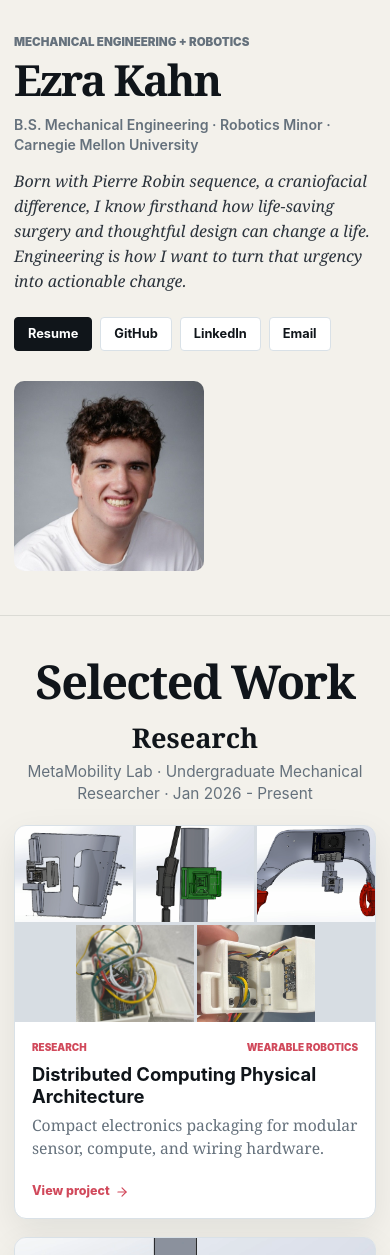
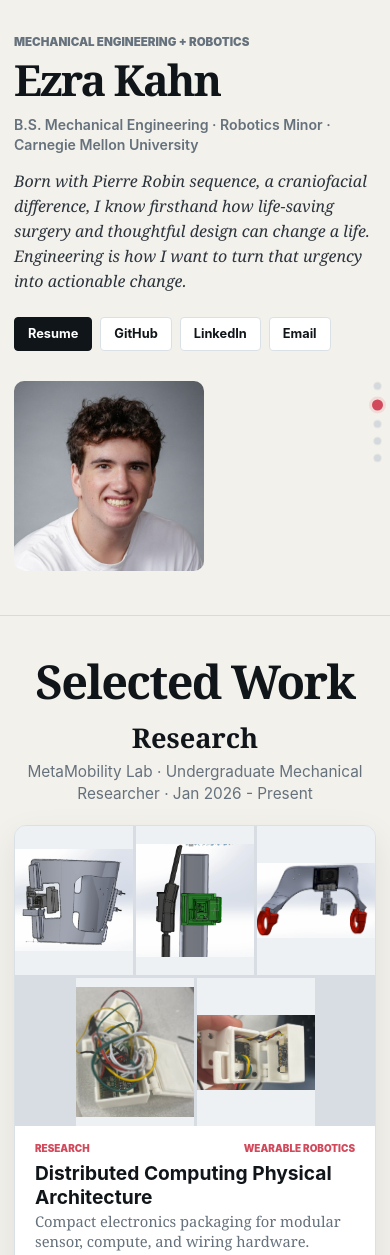
Before and after one commit to eikahn922/website, a plain HTML site: page index.html in a window 390 px wide. Shown: the top 1255 px of the page. Drawn offline with nearby package versions, Linux system fonts and the light colour scheme.

Commit message:
Expand collage and add section scroll indicator

```diff
--- a/index.html
+++ b/index.html
@@ -11,7 +11,7 @@
     <link rel="preload" href="assets/generated/ezra-kahn-portrait.png" as="image">
     <link rel="stylesheet" href="styles.css">
     <script src="https://unpkg.com/lucide@latest/dist/umd/lucide.min.js" defer></script>
-    <script src="script.js" defer></script>
+    <script src="script.js?v=2" defer></script>
   </head>
   <body>
     <main id="top">
@@ -233,6 +233,14 @@
       </section>
     </main>
 
+    <nav class="section-dots" aria-label="Selected work sections">
+      <a class="section-dot" href="#work-research" data-section="work-research" aria-label="Research"><span>Research</span></a>
+      <a class="section-dot" href="#work-internships" data-section="work-internships" aria-label="Internships"><span>Internships</span></a>
+      <a class="section-dot" href="#work-personal" data-section="work-personal" aria-label="Personal Robotics"><span>Personal Robotics</span></a>
+      <a class="section-dot" href="#work-activities" data-section="work-activities" aria-label="Academic Activities"><span>Academic Activities</span></a>
+      <a class="section-dot" href="#work-building" data-section="work-building" aria-label="Building for Fun"><span>Building for Fun</span></a>
+    </nav>
+
     <footer class="site-footer">
       <p>© <span id="current-year">2026</span> Ezra Kahn</p>
       <a href="#top">Back to top</a>
--- a/script.js
+++ b/script.js
@@ -9,3 +9,52 @@ window.addEventListener("load", () => {
     window.lucide.createIcons();
   }
 });
+
+const sectionDots = document.querySelector(".section-dots");
+const dotLinks = Array.from(document.querySelectorAll(".section-dot"));
+const workSection = document.querySelector("#work");
+const workSections = dotLinks
+  .map((link) => document.getElementById(link.dataset.section))
+  .filter(Boolean);
+
+if (sectionDots && workSection && workSections.length) {
+  let scheduled = false;
+
+  const updateSectionDots = () => {
+    const marker = window.innerHeight * 0.48;
+    const workBounds = workSection.getBoundingClientRect();
+    const isVisible = workBounds.top < window.innerHeight * 0.72 && workBounds.bottom > window.innerHeight * 0.28;
+
+    sectionDots.classList.toggle("is-visible", isVisible);
+
+    let activeSection = workSections[0];
+    workSections.forEach((section) => {
+      if (section.getBoundingClientRect().top <= marker) {
+        activeSection = section;
+      }
+    });
+
+    dotLinks.forEach((link) => {
+      const isActive = link.dataset.section === activeSection.id;
+      link.classList.toggle("is-active", isActive);
+      if (isActive) {
+        link.setAttribute("aria-current", "true");
+      } else {
+        link.removeAttribute("aria-current");
+      }
+    });
+
+    scheduled = false;
+  };
+
+  const scheduleUpdate = () => {
+    if (!scheduled) {
+      scheduled = true;
+      window.requestAnimationFrame(updateSectionDots);
+    }
+  };
+
+  window.addEventListener("scroll", scheduleUpdate, { passive: true });
+  window.addEventListener("resize", scheduleUpdate);
+  updateSectionDots();
+}
--- a/styles.css
+++ b/styles.css
@@ -301,8 +301,8 @@ h1 {
   grid-column: 1 / -1;
   width: min(800px, 100%);
   justify-self: center;
-  grid-template-rows: 58% 42%;
-  aspect-ratio: 1.72;
+  grid-template-rows: 74% 26%;
+  aspect-ratio: 1.38;
 }
 
 .project-card {
@@ -402,7 +402,9 @@ h1 {
 
 .project-collage img {
   min-width: 0;
+  object-fit: contain;
   object-position: center;
+  background: #eef1f4;
 }
 
 .project-collage img:nth-child(1) {
@@ -441,6 +443,24 @@ h1 {
   flex-direction: column;
   min-height: 0;
   padding: clamp(17px, 2vw, 22px);
+}
+
+.project-card-featured .project-body {
+  padding: 14px 20px 15px;
+}
+
+.project-grid-featured .project-card-featured h3 {
+  margin: 6px 0 3px;
+  font-size: clamp(1.2rem, 1.8vw, 1.4rem);
+}
+
+.project-grid-featured .project-card-featured p {
+  font-size: clamp(0.92rem, 1.2vw, 1.02rem);
+  line-height: 1.35;
+}
+
+.project-card-featured .project-cta {
+  margin-top: 8px;
 }
 
 .project-grid-featured .project-card:not(.project-card-featured) .project-body {
@@ -497,6 +517,75 @@ h1 {
   width: 14px;
   height: 14px;
   flex: 0 0 auto;
+}
+
+.section-dots {
+  position: fixed;
+  top: 50%;
+  right: clamp(14px, 2.4vw, 34px);
+  z-index: 20;
+  display: grid;
+  justify-items: center;
+  gap: 11px;
+  transform: translateY(-50%);
+  opacity: 0;
+  visibility: hidden;
+  pointer-events: none;
+  transition: opacity 180ms ease, visibility 180ms ease;
+}
+
+.section-dots.is-visible {
+  opacity: 1;
+  visibility: visible;
+  pointer-events: auto;
+}
+
+.section-dot {
+  position: relative;
+  display: block;
+  width: 9px;
+  height: 9px;
+  border: 0;
+  border-radius: 50%;
+  background: #d4d9de;
+  box-shadow: 0 0 0 1px rgba(16, 21, 26, 0.04);
+  transition: width 180ms ease, height 180ms ease, background 180ms ease, transform 180ms ease;
+}
+
+.section-dot:hover {
+  transform: scale(1.16);
+  background: #aab3bb;
+}
+
+.section-dot.is-active {
+  width: 14px;
+  height: 14px;
+  background: var(--red);
+  box-shadow: 0 0 0 4px rgba(209, 73, 91, 0.12);
+}
+
+.section-dot span {
+  position: absolute;
+  top: 50%;
+  right: calc(100% + 10px);
+  padding: 4px 7px;
+  border-radius: 5px;
+  background: var(--ink);
+  color: white;
+  font-size: 0.7rem;
+  font-weight: 700;
+  line-height: 1;
+  white-space: nowrap;
+  transform: translate(5px, -50%);
+  opacity: 0;
+  pointer-events: none;
+  transition: opacity 150ms ease, transform 150ms ease;
+}
+
+.section-dot:hover span,
+.section-dot:focus-visible span {
+  transform: translate(0, -50%);
+  opacity: 1;
 }
 
 .link-band {
@@ -745,8 +834,8 @@ h1 {
 
   .project-grid-featured .project-card-featured {
     grid-column: auto;
-    grid-template-rows: 50% 50%;
-    aspect-ratio: 0.92;
+    grid-template-rows: 65% 35%;
+    aspect-ratio: 0.78;
   }
 
   .project-card,
@@ -766,6 +855,26 @@ h1 {
 
   .project-grid-featured .project-card:not(.project-card-featured) .project-body {
     padding: 17px 18px 18px;
+  }
+
+  .section-dots {
+    right: 7px;
+    gap: 10px;
+  }
+
+  .section-dot {
+    width: 7px;
+    height: 7px;
+  }
+
+  .section-dot.is-active {
+    width: 11px;
+    height: 11px;
+    box-shadow: 0 0 0 3px rgba(209, 73, 91, 0.12);
+  }
+
+  .section-dot span {
+    display: none;
   }
 
   .section {
```
